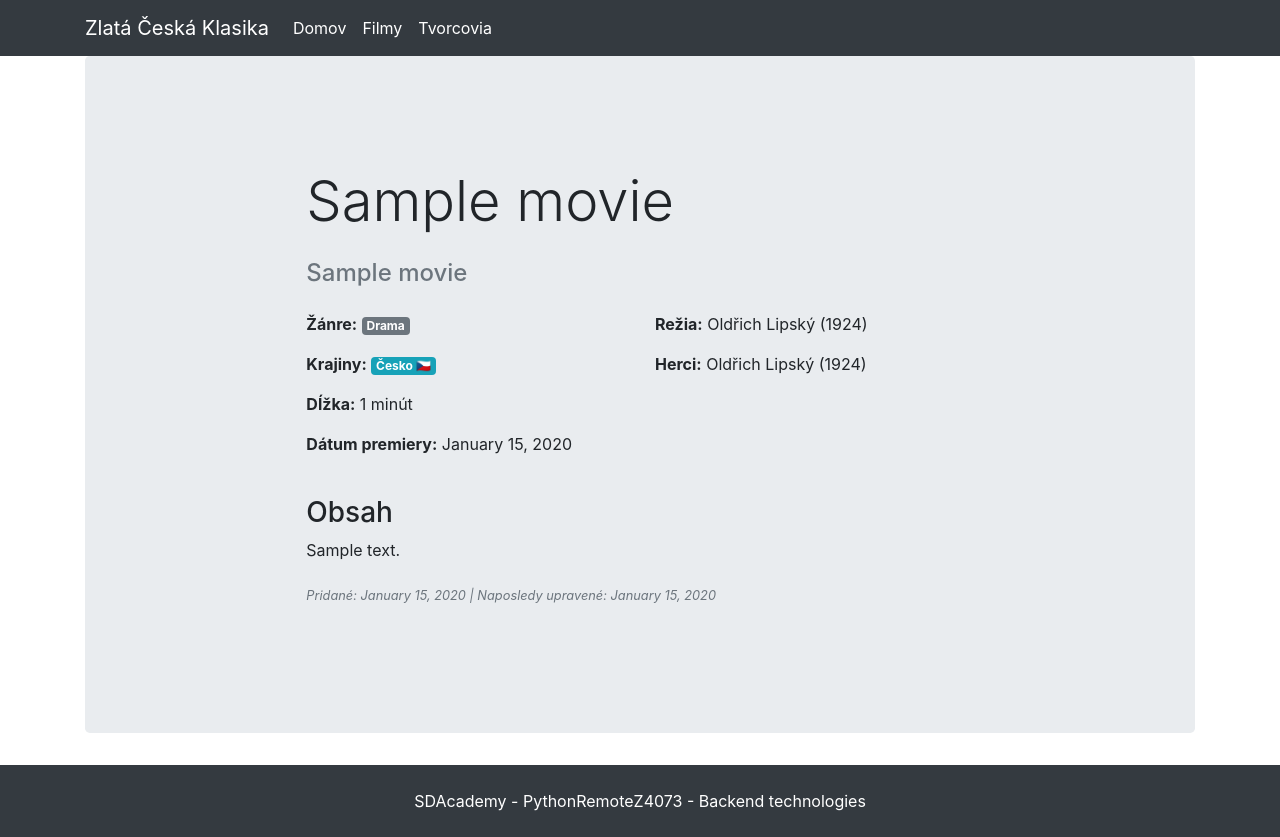
After one commit to MarianHolly/SoftwareAcademy_django, a Django app: page /movie/1/ in a window 1280 px wide. The commit adds this page. Run offline with Django 5.2, Linux system fonts and the light colour scheme; data comes from the database, SQL or seed files in the repository; tables that the repository leaves empty hold one stand-in row (values such as "Sample post"); some libraries are stand-ins or nearby versions.

Commit message:
Movie details view

```diff
--- a/movies/urls.py
+++ b/movies/urls.py
@@ -27,5 +27,6 @@ urlpatterns = [
     # path('movies/', MoviesView.as_view(), name='movies'),
     # path('movies/', MoviesTemplateView.as_view(), name='movies'),
     path('movies/', MoviesListView.as_view(), name='movies'),
+    path('movie/<int:pk>/', MovieDetailsView.as_view(), name='movie'),
     path('creators/', CreatorListView.as_view(), name='creators'),
 ]
--- /dev/null
+++ b/viewer/templates/movie.html
@@ -0,0 +1,86 @@
+{% extends "base.html" %}
+
+{% block title %}{{ movie.title }}{% endblock %}
+
+{% block content %}
+<div class="container movie-details my-5">
+    <div class="row">
+        <div class="col-md-8 offset-md-2">
+            <h1 class="display-4 mb-4">{{ movie.title }}</h1>
+
+            {% if movie.title_en %}
+            <h2 class="h4 text-muted mb-4">{{ movie.title_en }}</h2>
+            {% endif %}
+
+            <div class="movie-metadata mb-4">
+                <div class="row">
+                    <div class="col-md-6">
+                        {% if movie.genres.all %}
+                        <p>
+                            <strong>Žánre:</strong>
+                            {% for genre in movie.genres.all %}
+                                <span class="badge badge-secondary mr-1">{{ genre }}</span>
+                            {% endfor %}
+                        </p>
+                        {% endif %}
+
+                        {% if movie.countries.all %}
+                        <p>
+                            <strong>Krajiny:</strong>
+                            {% for country in movie.countries.all %}
+                                <span class="badge badge-info mr-1">{{ country }}</span>
+                            {% endfor %}
+                        </p>
+                        {% endif %}
+
+                        {% if movie.length %}
+                        <p><strong>Dĺžka:</strong> {{ movie.length }} minút</p>
+                        {% endif %}
+
+                        {% if movie.released_date %}
+                        <p><strong>Dátum premiery:</strong> {{ movie.released_date|date:"F d, Y" }}</p>
+                        {% endif %}
+                    </div>
+
+                    <div class="col-md-6">
+                        {% if movie.directors.all %}
+                        <p>
+                            <strong>Režia:</strong>
+                            {% for director in movie.directors.all %}
+                                <span>{{ director }}{% if not forloop.last %}, {% endif %}</span>
+                            {% endfor %}
+                        </p>
+                        {% endif %}
+
+                        {% if movie.actors.all %}
+                        <p>
+                            <strong>Herci:</strong>
+                            {% for actor in movie.actors.all|slice:":5" %}
+                                <span>{{ actor }}{% if not forloop.last %}, {% endif %}</span>
+                            {% endfor %}
+                            {% if movie.actors.all|length > 5 %}
+                                <small class="text-muted ml-2">(a {{ movie.actors.all|length|add:"-5" }} ďalší)</small>
+                            {% endif %}
+                        </p>
+                        {% endif %}
+                    </div>
+                </div>
+            </div>
+
+            {% if movie.description %}
+            <div class="movie-description mb-4">
+                <h3>Obsah</h3>
+                <p>{{ movie.description }}</p>
+            </div>
+            {% endif %}
+
+            <div class="movie-additional-info text-muted small">
+                <p>
+                    <em>Pridané: {{ movie.created|date:"F d, Y" }} |
+                    Naposledy upravené: {{ movie.updated|date:"F d, Y" }}</em>
+                </p>
+            </div>
+        </div>
+    </div>
+</div>
+{% endblock %}
--- a/viewer/templates/movies.html
+++ b/viewer/templates/movies.html
@@ -8,7 +8,7 @@
     <h1>Filmy</h1>
     <ul>
         {% for movie in movies %}
-            <li>{{ movie }}</li>
+            <li><a href="{% url 'movie' movie.id %}">{{ movie }}</a></li>
         {% endfor %}
     </ul>
 {% endblock %}
--- a/viewer/views.py
+++ b/viewer/views.py
@@ -1,7 +1,7 @@
 from django.shortcuts import render
 
 from django.views import View
-from django.views.generic import TemplateView, ListView
+from django.views.generic import TemplateView, ListView, DetailView
 
 from viewer.models import Creator, Movie
 
@@ -34,6 +34,12 @@ class MoviesListView(ListView):
     context_object_name = 'movies'
 
 
+class MovieDetailsView(DetailView):
+    template_name = 'movie.html'
+    model = Movie
+    context_object_name = 'movie'
+
+
 class CreatorListView(ListView):
     template_name = 'creators.html'
     model = Creator
```
